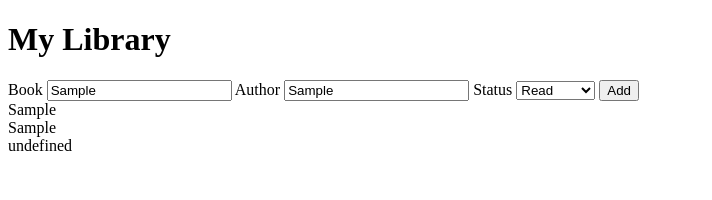
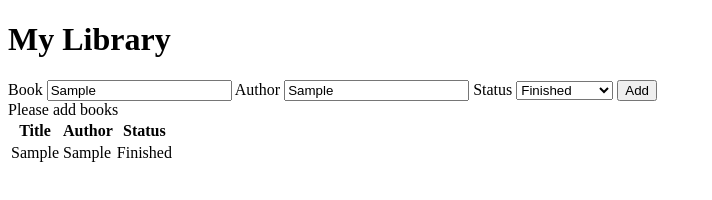
Before and after one commit to Moses-Maina-ctrl/library, a plain HTML site: page index.html in a window 1280 px wide. Both pictures are taken after typing "Sample", "Sample" into the empty fields and a click on the button "Add". Shown: the whole page, without its empty margins (0-712 px from the left). Drawn offline with Linux system fonts and the light colour scheme.

Commit message:
Create table to display data

```diff
--- a/app.js
+++ b/app.js
@@ -4,6 +4,7 @@ const statuse = document.querySelector('#status');
 const bookDisplay = document.querySelector("#bookDisplay")
 const showAuthor = document.querySelector("#Author")
 const showStatus = document.querySelector("#Status")
+const table = document.querySelector('tbody')
 const myLibrary = [];
 
 function book(title, author, read) {
@@ -20,7 +21,10 @@ function book(title, author, read) {
 
   let newBook = new book( bookNameValue, authorNameValue, statusValue)
   myLibrary.push(newBook);
+
   console.log(myLibrary);
+  //This looks kinda sloppy but it works i'll fix it later
+  table.innerHTML= ''
  showBooks()
   }
 
@@ -28,14 +32,19 @@ function showBooks(){
  if (myLibrary.length == 0){
     bookDisplay.innerText = "Please add books"
   }else{
-    myLibrary.forEach(book =>{
+  table.innerHTML = "<thead><th>Title</th><th>Author</th><th>Status</th></thead>";
+
+   myLibrary.forEach(book => {
+        table.innerHTML +=  `<tr>
+          <td>${book.title}</td>
+          <td>${book.author}</td>
+          <td>${book.read}</td>
+
+        </tr>`
+
+    });
 
 
-    bookDisplay.innerText = book.title
-    showAuthor.innerText = book.author
-      //TODO fix undefined output
-    showStatus.innerText = book.status
-  })
  }
 }
 
--- a/index.html
+++ b/index.html
@@ -16,8 +16,9 @@
 		<input type="text" name="Author" id="authorName" required>
 		<label for="status">Status</label>
 		<select name='status' id='status'>
-			<option value="read">Read</option>
-			<option value="notRead">Not Read</option>
+			<option value="Finished">Finished</option>
+			<option value="Still Reading">Still Reading</option>
+			<option value="Not Read">Not Read</option>
 		</select>
 		<button type="button" onclick="addBookToLibrary()">Add</button>
 	</form>
@@ -30,6 +31,17 @@
 		<div id="Status"></div>
 
 	</div>
+	<table id="books">
+		<tr>
+			<th>Book</th>
+			<th>Author</th>
+			<th>Status</th>
+
+		</tr>
+		<tbody>
+
+		</tbody>
+	</table>
 
 </body>
 </html>
```
